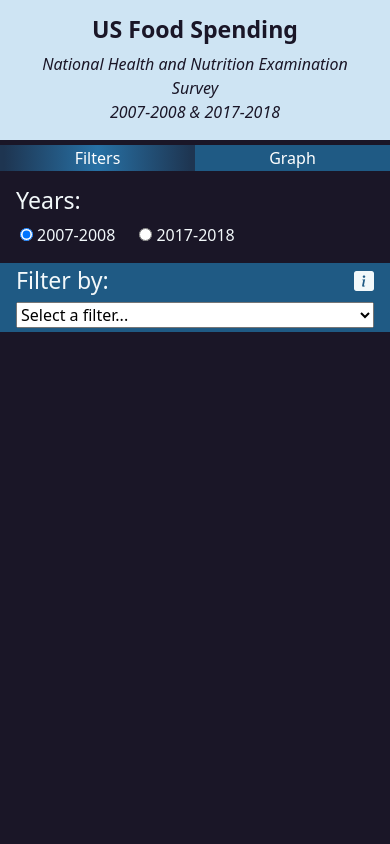
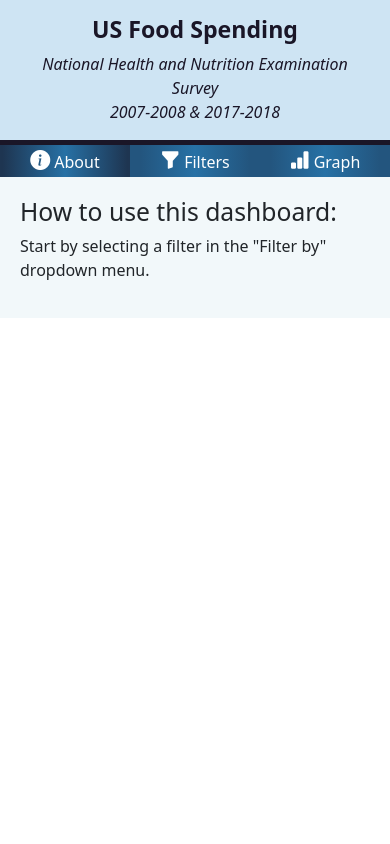
Before and after one commit to javrobs/nhanes_analysis, a Flask app: template app/templates/index.html in a window 390 px wide. Run offline with Flask 3, Linux system fonts and the light colour scheme; the template is opened without the code that fills it, so the values that code supplies are empty; some libraries are stand-ins or nearby versions.

Commit message:
Worked on mobile version buttons

```diff
--- a/app/static/css/styles.css
+++ b/app/static/css/styles.css
@@ -22,17 +22,19 @@
     --icons: #D93662;
   }
 
-html,body{
-    height:100vh;
-    overflow:hidden;
-}
-
 select{
     width:100%;
 }
 
-#sideBar{
-    height:100vh;
+@media (min-width: 768px) {
+    #sideBar{
+        height:100vh;
+    }
+
+    html,body{
+        height:100vh;
+        overflow:hidden;
+    }
 }
 
 #header{
@@ -99,7 +101,7 @@ i{
     color:black;
 }
 
-#plotContainer{
+#plotAndInstructionsContainer{
     padding:20px;
     background-color: var(--back);
     z-index:5;
@@ -112,7 +114,8 @@ i{
 .mobile-button{
     height: 100%;
     width: 100%;
-    background-color: rgb(31, 90, 132);
+    background: rgb(31, 90, 132);
+    background: linear-gradient(90deg, rgba(35,85,126,1) 8%, rgba(39,113,165,1) 50%, rgba(35,85,126,1) 92%);
     color:white;
     border: 0;
     /* border: 1px solid #ADD8DE; */
@@ -140,6 +143,16 @@ i{
     box-shadow: none;
     background: rgb(39,113,165);
     background: radial-gradient(circle, rgba(39,113,165,1) 29%, rgba(41,125,169,1) 49%, rgba(43,140,175,1) 73%, rgba(45,152,179,1) 84%, rgba(48,174,186,1) 98%);
+}
+
+@media (max-width: 768px) {
+    .mobile-tab-inactive{
+        display: none !important;
+    }
+
+    /* .mobile-tab{
+        display: block !important;
+    } */
 }
 
 #legend{
--- a/app/static/js/filters.js
+++ b/app/static/js/filters.js
@@ -8,6 +8,12 @@ const parentDiv = document.querySelector("#filter-by");
 var tooltipTriggerList = document.querySelectorAll('[data-bs-toggle="tooltip"]');
 var tooltipList = [...tooltipTriggerList].map(tooltipTriggerEl => new bootstrap.Tooltip(tooltipTriggerEl));
 const breadcrumbDiv=document.querySelector("#breadcrumb");
+const mobileButtons=document.querySelectorAll(".mobile-button");
+const mobileTabs=document.querySelectorAll('.mobile-tab');
+
+mobileButtons.forEach(each => {
+    each.addEventListener('click', showTab);
+});
 
 function filter(element){
     let value;
@@ -238,3 +244,24 @@ function changeFilterBackground(counter){
         filterDiv.style = `background-color: rgba(31, 90, 132, ${i/counter});`
     };
 };
+
+function showTab(event){
+    let element = event.target;
+    let tabID = element.id.split('-button')[0];
+    mobileButtons.forEach(each => {
+        if (each===element){
+            each.classList.add("active");
+        } else {
+            each.classList.remove("active");
+        };
+    });
+    console.log(tabID);
+    let tab = document.querySelector(`#${tabID}`);
+    mobileTabs.forEach(each => {
+        if (each===tab){
+            each.classList.remove('mobile-tab-inactive');
+        } else {
+            each.classList.add('mobile-tab-inactive');
+        };
+    });
+};
--- a/app/static/js/plot.js
+++ b/app/static/js/plot.js
@@ -124,7 +124,7 @@ function startListener(){
     isListening=true;
     window.addEventListener("resize", ()=>{
     console.log("listening for resize");
-    let plotWidth=document.querySelector("#plotContainer").offsetWidth-40;
+    let plotWidth=document.querySelector("#plotAndInstructionsContainer").offsetWidth-40;
     let plotHeight=window.innerHeight-40-breadcrumbDiv.offsetHeight-legendDiv.offsetHeight;
     Plotly.update('plot',{},{height:plotHeight,width:plotWidth});
     });
--- a/app/templates/index.html
+++ b/app/templates/index.html
@@ -20,14 +20,17 @@
                         </div>
                     </div>
                     <div class="d-md-none row">
-                        <div class="col-6 px-0">
-                            <button class="mobile-button active">Filters</button>
+                        <div class="col-4 px-0">
+                            <button class="mobile-button active" id="instructions-button"><i class="bi bi-info-circle-fill pe-1"></i>About</button>
                         </div>
-                        <div class="col-6 px-0">
-                            <button class="mobile-button">Graph</button>
+                        <div class="col-4 px-0">
+                            <button class="mobile-button" id="filter-button"><i class="bi bi-funnel-fill pe-1"></i>Filters</button>
+                        </div>
+                        <div class="col-4 px-0">
+                            <button class="mobile-button" id="plot-container-button"><i class="bi bi-bar-chart-fill pe-1"></i>Graph</button>
                         </div>
                     </div>
-                    <div class="d-flex flex-column row py-3 px-0" id="filter">
+                    <div class="d-flex flex-column row py-3 px-0 mobile-tab mobile-tab-inactive" id="filter">
                         <div class="col-12 px-3">
                             <h3>Years:</h3>
                         </div>
@@ -53,11 +56,12 @@
                         </div>
                     </div>
                 </div>
-                <div class="col-12 col-md-9" id="plotContainer">
-                    <div class="" id="instructions">
+                <div class="col-12 col-md-9" id="plotAndInstructionsContainer">
+                    <div class="mobile-tab" id="instructions">
                         <h2>How to use this dashboard:</h2>
                         <p>Start by selecting a filter in the "Filter by" dropdown menu.</p>
                     </div>
+                    <div class="mobile-tab mobile-tab-inactive" id="plot-container">
                         <div class="d-flex align-items-center py-1" id="breadcrumb"></div>
                         <div id="plot"></div>
                         <div class="ghost">
@@ -89,6 +93,7 @@
                     </div>
                 </div>
             </div>
+        </div>
     <!-- </br> -->
         <script src="https://cdn.plot.ly/plotly-2.24.1.min.js" charset="utf-8"></script>
         <script src="https://cdn.jsdelivr.net/npm/bootstrap@5.3.1/dist/js/bootstrap.bundle.min.js" integrity="sha384-HwwvtgBNo3bZJJLYd8oVXjrBZt8cqVSpeBNS5n7C8IVInixGAoxmnlMuBnhbgrkm" crossorigin="anonymous"></script>
```
Lines whose indentation alone changed are shown as unchanged.
